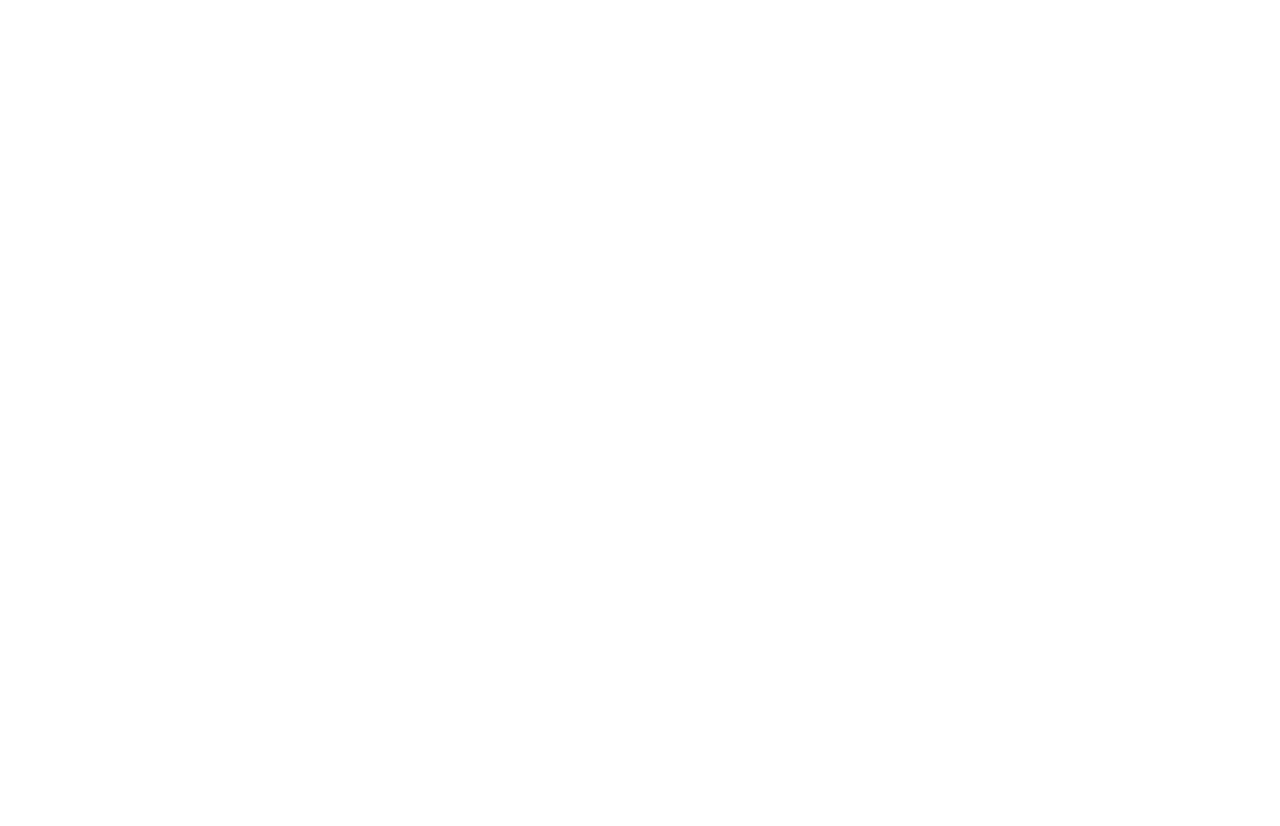
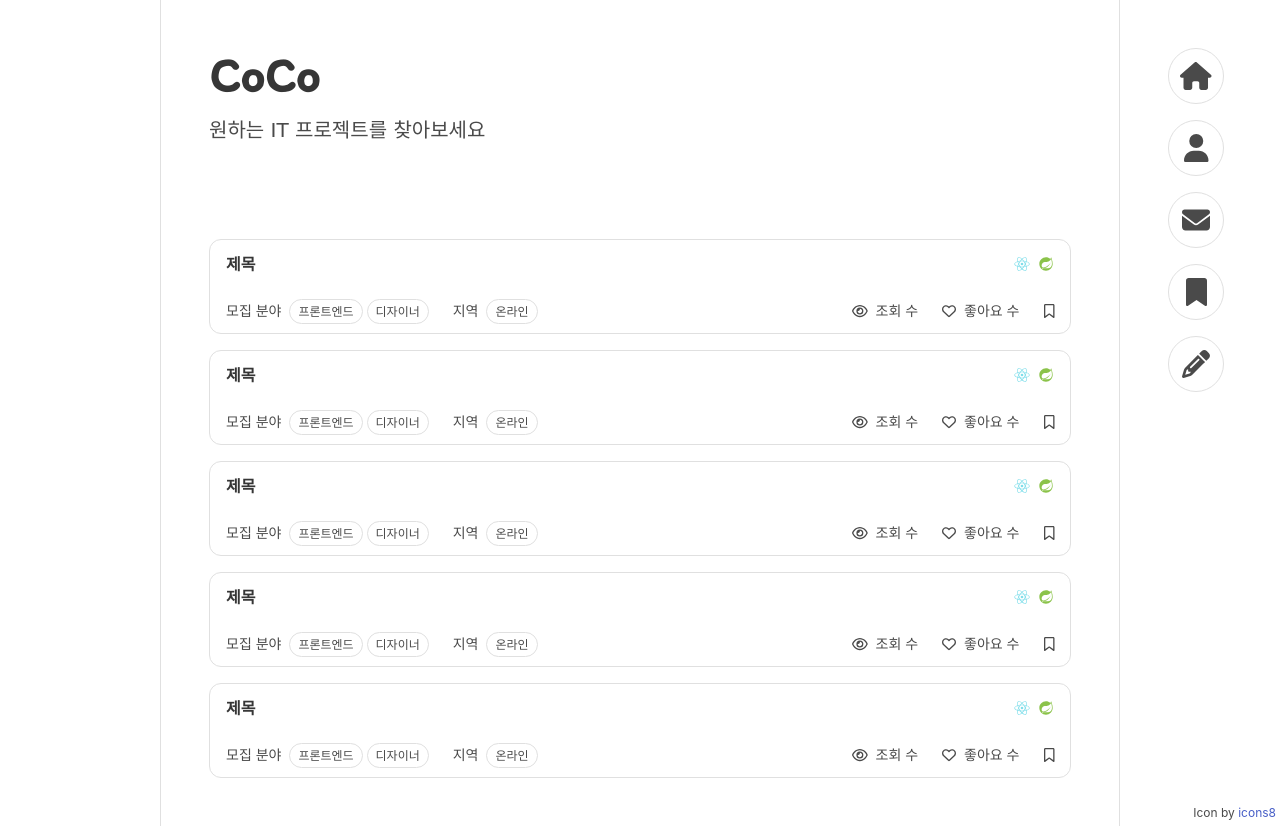
Before and after one commit to BreedingMe/CoCoFrontend, a website built with webpack: page index.html in a window 1280 px wide. Before the commit the page ends 800 px from the top, so only its background shows below. Built offline with nearby package versions, Linux system fonts and the light colour scheme; a web font is replaced by a local one.

Commit message:
Feat: Create home

```diff
--- a/index.html
+++ b/index.html
@@ -7,6 +7,16 @@
 
         <link rel="shortcut icon" type="image/png" href="./static/favicon/favicon.png"/>
 
+        <link rel="preconnect" href="https://fonts.googleapis.com">
+        <link rel="preconnect" href="https://fonts.gstatic.com" crossorigin>
+        <link rel="stylesheet" href="https://fonts.googleapis.com/css2?family=Itim&display=swap">
+        <link rel="stylesheet" href="https://fonts.googleapis.com/css2?family=Gamja+Flower&display=swap">
+
         <title>CoCo</title>
     </head>
+    <body>
+        <include src="./src/html/home.html"></include>
+        <include src="./src/html/sidebar.html"></include>
+        <include src="./src/html/footer.html"></include>
+    </body>
 </html>
--- /dev/null
+++ b/src/css/footer.css
@@ -0,0 +1,7 @@
+#footer {
+    position: relative;
+    right: 4px;
+    bottom: 22px;
+    float: right;
+    font-size: 12px;
+}
--- /dev/null
+++ b/src/css/home.css
@@ -0,0 +1,104 @@
+#home {
+    width: 100%;
+}
+
+#home .hero-body .title {
+    margin-bottom: 36px;
+    font-family: 'Itim', cursive;
+}
+
+#home .hero-body .subtitle {
+    font-family: 'Gamja Flower', cursive;
+}
+
+#home .card {
+    margin-bottom: 16px;
+    border: 1px solid #E0E0E0;
+    border-radius: 12px;
+    box-shadow: none;
+}
+
+#home .card:last-child {
+    margin-bottom: 0px;
+}
+
+#home .card-header {
+    box-shadow: none;
+}
+
+#home .card-header-icon .tech-stack-icon {
+    margin-right: 8px;
+}
+
+#home .card-header-icon .tech-stack-icon:last-child {
+    margin-right: 0px;
+}
+
+#home .card-content {
+    display: flex;
+    padding: 12px 16px;
+    justify-content: space-between;
+}
+
+#home .card-content-box {
+    display: flex;
+    flex-direction: row;
+}
+
+#home .card-content-box:last-child > *:first-child {
+    display: flex;
+    flex-direction: row;
+    margin-right: 24px;
+}
+
+#home .card-content-box .content {
+    margin-right: 24px;
+    margin-bottom: 0px;
+    font-size: 14px;
+}
+
+#home .card-content-box .content:last-child {
+    margin-right: 0px;
+}
+
+#home .card-content-box .content > *:first-child {
+    margin-right: 4px;
+}
+
+#home .card-content-box .content > *:last-child {
+    margin-right: 0px;
+}
+
+#home .card-content-box .bubble-item {
+    padding: 4px 8px;
+    border: 1px solid #E0E0E0;
+    border-radius: 16px;
+    font-size: 12px;
+}
+
+@media screen and (max-width: 1263px) {
+    #home .card-content {
+        flex-direction: column;
+    }
+
+    #home .card-content-box:first-child {
+        flex-direction: column;
+    }
+
+    #home .card-content-box:first-child > *:first-child {
+        margin-bottom: 12px;
+    }
+
+    #home .card-content-box:last-child {
+        margin-top: 16px;
+        justify-content: space-between;
+    }
+
+    #home .card-content-box:last-child > *:first-child {
+        margin-right: 0px;
+    }
+
+    #home .card-content-box .content > span:first-child {
+        margin-bottom: 8px;
+    }
+}
--- /dev/null
+++ b/src/css/main.css
@@ -0,0 +1,21 @@
+html {
+    width: 100%;
+    height: 100%;
+}
+
+body {
+    width: 100%;
+    height: 100%;
+}
+
+.container {
+    border-right: 1px solid #E0E0E0;
+    border-left: 1px solid #E0E0E0;
+}
+
+@media screen and (max-width: 1263px) {
+    .container {
+        max-width: 100%;
+        border: none;
+    }
+}
--- /dev/null
+++ b/src/css/sidebar.css
@@ -0,0 +1,102 @@
+#sidebar {
+    position: fixed;
+}
+
+#sidebar .navbar {
+    display: block;
+}
+
+#sidebar .nav-item {
+    cursor: pointer;
+}
+
+@media screen and (max-width: 1263px) {
+    #sidebar {
+        top: 0px;
+        right: 0px;
+    }
+
+    #sidebar #desktop-sidebar {
+        display: none;
+    }
+
+    #sidebar #mobile-sidebar {
+        display: block;
+    }
+
+    #sidebar #mobile-sidebar-menu {
+        display: none;
+    }
+
+    #sidebar #mobile-sidebar-menu.is-active {
+        display: block;
+        padding: 16px 96px 16px 24px;
+        border: 1px solid #E0E0E0;
+        box-shadow: none;
+    }
+
+    #sidebar #mobile-sidebar-menu .navbar-end {
+        display: block;
+    }
+
+    #sidebar #mobile-sidebar-menu .nav-item {
+        margin-bottom: 16px;
+    }
+
+    #sidebar #mobile-sidebar-menu .nav-item:last-child {
+        margin-bottom: 0px;
+    }
+
+    #sidebar #mobile-sidebar-menu .nav-item:hover {
+        color: #808080;
+    }
+
+    #sidebar #mobile-sidebar-menu .nav-item:active {
+        color: #606060;
+    }
+}
+
+@media screen and (min-width: 1264px) {
+    #sidebar {
+        top: 48px;
+        right: calc(50% - 584px);
+    }
+
+    #sidebar #desktop-sidebar {
+        display: flex;
+        flex-direction: column;
+    }
+
+    #sidebar #desktop-sidebar .nav-item {
+        display: flex;
+        width: 56px;
+        height: 56px;
+        margin-bottom: 16px;
+        border: 1px solid #E0E0E0;
+        border-radius: 100%;
+        font-size: 28px;
+        align-items: center;
+        justify-content: center;
+    }
+
+    #sidebar #desktop-sidebar .nav-item:last-child {
+        margin-bottom: 0px;
+    }
+
+    #sidebar #desktop-sidebar .nav-item:hover {
+        background-color: #E0E0E0;
+    }
+
+    #sidebar #desktop-sidebar .nav-item:active {
+        border: 1px solid #D0D0D0;
+        background-color: #D0D0D0;
+    }
+
+    #sidebar #mobile-sidebar {
+        display: none;
+    }
+
+    #sidebar #mobile-sidebar-menu {
+        display: none;
+    }
+}
--- /dev/null
+++ b/src/html/footer.html
@@ -0,0 +1,3 @@
+<div id="footer">
+    <p>Icon by <a href="https://icons8.com/">icons8</a></p>
+</div>
--- /dev/null
+++ b/src/html/home.html
@@ -0,0 +1,232 @@
+<div id="home">
+    <div class="container is-max-desktop">
+        <section class="hero">
+            <div class="hero-body">
+                <p class="title is-1">CoCo</p>
+                <p class="subtitle">원하는 IT 프로젝트를 찾아보세요</p>
+            </div>
+        </section>
+
+        <section class="section">
+            <div class="card">
+                <div class="card-header">
+                    <p class="card-header-title">제목</p>
+
+                    <p class="card-header-icon">
+                        <img src="./static/icon/React.svg" width="16" height="16" class="tech-stack-icon"/>
+                        <img src="./static/icon/Spring.svg" width="16" height="16" class="tech-stack-icon"/>
+                    </p>
+                </div>
+
+                <div class="card-content">
+                    <div class="card-content-box">
+                        <div class="content">
+                            <span>모집 분야</span>
+                            <span class="bubble-item">프론트엔드</span>
+                            <span class="bubble-item">디자이너</span>
+                        </div>
+
+                        <div class="content">
+                            <span>지역</span>
+                            <span class="bubble-item">온라인</span>
+                        </div>
+                    </div>
+
+                    <div class="card-content-box">
+                        <div>
+                            <div class="content">
+                                <i class="fa-regular fa-eye"></i>
+                                <span>조회 수</span>
+                            </div>
+
+                            <div class="content">
+                                <i class="fa-regular fa-heart"></i>
+                                <span>좋아요 수</span>
+                            </div>
+                        </div>
+
+                        <div class="content">
+                            <i class="fa-regular fa-bookmark"></i>
+                        </div>
+                    </div>
+                </div>
+            </div>
+
+            <div class="card">
+                <div class="card-header">
+                    <p class="card-header-title">제목</p>
+
+                    <p class="card-header-icon">
+                        <img src="./static/icon/React.svg" width="16" height="16" class="tech-stack-icon"/>
+                        <img src="./static/icon/Spring.svg" width="16" height="16" class="tech-stack-icon"/>
+                    </p>
+                </div>
+
+                <div class="card-content">
+                    <div class="card-content-box">
+                        <div class="content">
+                            <span>모집 분야</span>
+                            <span class="bubble-item">프론트엔드</span>
+                            <span class="bubble-item">디자이너</span>
+                        </div>
+
+                        <div class="content">
+                            <span>지역</span>
+                            <span class="bubble-item">온라인</span>
+                        </div>
+                    </div>
+
+                    <div class="card-content-box">
+                        <div>
+                            <div class="content">
+                                <i class="fa-regular fa-eye"></i>
+                                <span>조회 수</span>
+                            </div>
+
+                            <div class="content">
+                                <i class="fa-regular fa-heart"></i>
+                                <span>좋아요 수</span>
+                            </div>
+                        </div>
+
+                        <div class="content">
+                            <i class="fa-regular fa-bookmark"></i>
+                        </div>
+                    </div>
+                </div>
+            </div>
+
+            <div class="card">
+                <div class="card-header">
+                    <p class="card-header-title">제목</p>
+
+                    <p class="card-header-icon">
+                        <img src="./static/icon/React.svg" width="16" height="16" class="tech-stack-icon"/>
+                        <img src="./static/icon/Spring.svg" width="16" height="16" class="tech-stack-icon"/>
+                    </p>
+                </div>
+
+                <div class="card-content">
+                    <div class="card-content-box">
+                        <div class="content">
+                            <span>모집 분야</span>
+                            <span class="bubble-item">프론트엔드</span>
+                            <span class="bubble-item">디자이너</span>
+                        </div>
+
+                        <div class="content">
+                            <span>지역</span>
+                            <span class="bubble-item">온라인</span>
+                        </div>
+                    </div>
+
+                    <div class="card-content-box">
+                        <div>
+                            <div class="content">
+                                <i class="fa-regular fa-eye"></i>
+                                <span>조회 수</span>
+                            </div>
+
+                            <div class="content">
+                                <i class="fa-regular fa-heart"></i>
+                                <span>좋아요 수</span>
+                            </div>
+                        </div>
+
+                        <div class="content">
+                            <i class="fa-regular fa-bookmark"></i>
+                        </div>
+                    </div>
+                </div>
+            </div>
+
+            <div class="card">
+                <div class="card-header">
+                    <p class="card-header-title">제목</p>
+
+                    <p class="card-header-icon">
+                        <img src="./static/icon/React.svg" width="16" height="16" class="tech-stack-icon"/>
+                        <img src="./static/icon/Spring.svg" width="16" height="16" class="tech-stack-icon"/>
+                    </p>
+                </div>
+
+                <div class="card-content">
+                    <div class="card-content-box">
+                        <div class="content">
+                            <span>모집 분야</span>
+                            <span class="bubble-item">프론트엔드</span>
+                            <span class="bubble-item">디자이너</span>
+                        </div>
+
+                        <div class="content">
+                            <span>지역</span>
+                            <span class="bubble-item">온라인</span>
+                        </div>
+                    </div>
+
+                    <div class="card-content-box">
+                        <div>
+                            <div class="content">
+                                <i class="fa-regular fa-eye"></i>
+                                <span>조회 수</span>
+                            </div>
+
+                            <div class="content">
+                                <i class="fa-regular fa-heart"></i>
+                                <span>좋아요 수</span>
+                            </div>
+                        </div>
+
+                        <div class="content">
+                            <i class="fa-regular fa-bookmark"></i>
+                        </div>
+                    </div>
+                </div>
+            </div>
+
+            <div class="card">
+                <div class="card-header">
+                    <p class="card-header-title">제목</p>
+
+                    <p class="card-header-icon">
+                        <img src="./static/icon/React.svg" width="16" height="16" class="tech-stack-icon"/>
+                        <img src="./static/icon/Spring.svg" width="16" height="16" class="tech-stack-icon"/>
+                    </p>
+                </div>
+
+                <div class="card-content">
+                    <div class="card-content-box">
+                        <div class="content">
+                            <span>모집 분야</span>
+                            <span class="bubble-item">프론트엔드</span>
+                            <span class="bubble-item">디자이너</span>
+                        </div>
+
+                        <div class="content">
+                            <span>지역</span>
+                            <span class="bubble-item">온라인</span>
+                        </div>
+                    </div>
+
+                    <div class="card-content-box">
+                        <div>
+                            <div class="content">
+                                <i class="fa-regular fa-eye"></i>
+                                <span>조회 수</span>
+                            </div>
+
+                            <div class="content">
+                                <i class="fa-regular fa-heart"></i>
+                                <span>좋아요 수</span>
+                            </div>
+                        </div>
+
+                        <div class="content">
+                            <i class="fa-regular fa-bookmark"></i>
+                        </div>
+                    </div>
+                </div>
+            </div>
+        </section>
+    </div>
+</div>
--- /dev/null
+++ b/src/html/sidebar.html
@@ -0,0 +1,55 @@
+<div id="sidebar">
+    <nav class="navbar" role="navigation" aria-label="main navigation">
+        <div id="desktop-sidebar" class="navbar-brand">
+            <div id="desktop-sidebar-home-btn" class="nav-item">
+                <i class="fa-solid fa-house"></i>
+            </div>
+
+            <div class="nav-item">
+                <i class="fa-solid fa-user"></i>
+            </div>
+
+            <div class="nav-item">
+                <i class="fa-solid fa-envelope"></i>
+            </div>
+
+            <div class="nav-item">
+                <i class="fa-solid fa-bookmark"></i>
+            </div>
+
+            <div class="nav-item">
+                <i class="fa-solid fa-pencil"></i>
+            </div>
+        </div>
+
+        <a id="mobile-sidebar" class="navbar-burger" role="button" aria-label="menu" aria-expanded="false">
+            <span aria-hidden="true"></span>
+            <span aria-hidden="true"></span>
+            <span aria-hidden="true"></span>
+        </a>
+
+        <div id="mobile-sidebar-menu" class="navbar-menu">
+            <div class="navbar-end">
+                <div id="mobile-sidebar-menu-home-btn" class="nav-item">
+                    <span>홈</span>
+                </div>
+
+                <div class="nav-item">
+                    <span>프로필</span>
+                </div>
+
+                <div class="nav-item">
+                    <span>쪽지</span>
+                </div>
+
+                <div class="nav-item">
+                    <span>북마크</span>
+                </div>
+
+                <div class="nav-item">
+                    <span>글쓰기</span>
+                </div>
+            </div>
+        </div>
+    </nav>
+</div>
--- /dev/null
+++ b/src/js/constants/screen.js
@@ -0,0 +1,5 @@
+const SCREEN = {
+    'HOME': 'home'
+};
+
+module.exports = SCREEN;
--- /dev/null
+++ b/src/js/home.js
@@ -0,0 +1,16 @@
+import $ from 'jquery';
+
+$(document).ready(() => {
+    resizeHomeHeight();
+});
+
+function resizeHomeHeight() {
+    let home = $('#home');
+
+    if (home.height() < $('body').height()) {
+        home.css('height', '100%');
+    }
+    else {
+        home.css('height', '');
+    }
+}
--- a/src/js/main.js
+++ b/src/js/main.js
@@ -1,3 +1,28 @@
 import 'bulma/css/bulma.css';
 
+import '../css/main.css';
+import '../css/home.css';
+import '../css/sidebar.css';
+import '../css/footer.css';
+
 import $ from 'jquery';
+
+import '@fortawesome/fontawesome-free/js/all.js';
+
+import './home.js';
+import './sidebar.js';
+
+$(document).ready(() => {
+    resizeContainerHeight();
+});
+
+function resizeContainerHeight() {
+    let containers = $('.container');
+
+    if (containers.height() < $('body').height()) {
+        containers.css('height', '100%');
+    }
+    else {
+        containers.css('height', '');
+    }
+}
--- /dev/null
+++ b/src/js/sidebar.js
@@ -0,0 +1,26 @@
+import $ from 'jquery';
+
+import SCREEN from './constants/screen.js';
+
+$('#mobile-sidebar').on('click', toggleMobileSidebarMenu);
+
+function toggleMobileSidebarMenu() {
+    $('#mobile-sidebar').toggleClass('is-active');
+    $('#mobile-sidebar-menu').toggleClass('is-active');
+}
+
+$('#desktop-sidebar-home-btn').on('click', () => {
+    changeScreen(SCREEN['HOME']);
+});
+
+$('#mobile-sidebar-menu-home-btn').on('click', () => {
+    changeScreen(SCREEN['HOME']);
+});
+
+function changeScreen(currentScreen) {
+    for (let screen in SCREEN) {
+        $(`#${SCREEN[screen]}`).hide();
+    }
+
+    $(`#${currentScreen}`).show();
+}
```
Also changed, not shown: static/icon/React.svg (added), static/icon/Spring.svg (added).
